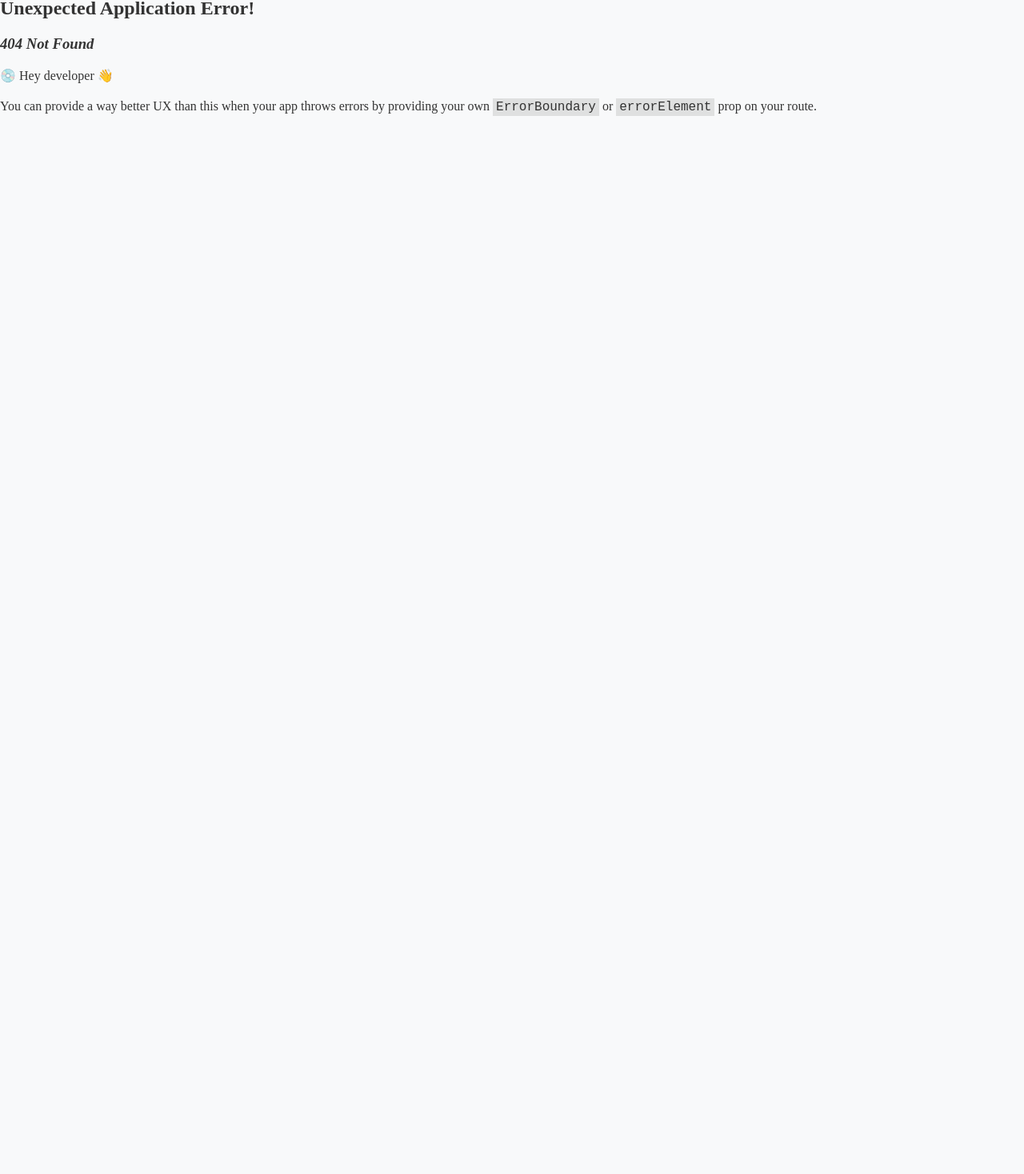
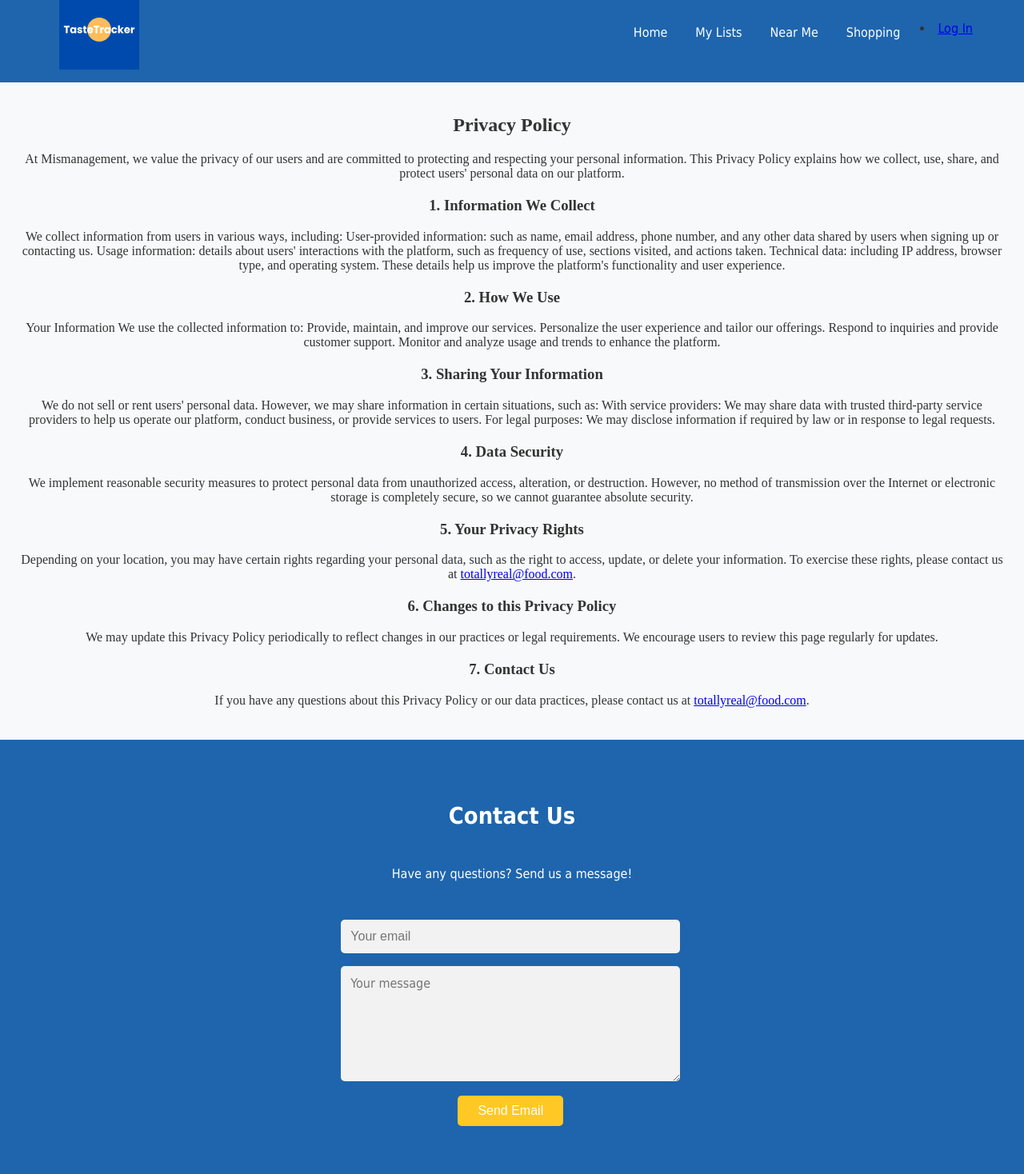
Before and after one commit to Davopotron/Organizer-frontend, a React (Vite) app: page /PrivacyPolicy in a window 1280 px wide. Before the commit this address had no page. Shown: the part 23-1491 px from the top of the page at 80% size. Before the commit the page ends 800 px from the top, so only its background shows below. Built offline with nearby package versions, Linux system fonts and the light colour scheme.

Commit message:
changes in navbar and footer links

```diff
--- a/package.json
+++ b/package.json
@@ -15,6 +15,7 @@
     "@reduxjs/toolkit": "^2.3.0",
     "react": "^18.3.1",
     "react-dom": "^18.3.1",
+    "react-icons": "^5.3.0",
     "react-redux": "^9.1.2",
     "react-router-dom": "^6.27.0"
   },
--- a/src/app/App.jsx
+++ b/src/app/App.jsx
@@ -2,6 +2,7 @@ import React from 'react';
 import {BrowserRouter as Router, Route, Routes} from 'react-router-dom';
 import Footer from '../layout/Footer';
 import About from './features/about';
+import Contact from '/features/Contact';
 
 function App() {
   return (
@@ -12,6 +13,10 @@ function App() {
             path='./features/about'
             element={<About />}
           />
+          <Route
+            path='./features/Contact'
+            element={<Contact />}
+          />
           {/* Add more routes here if needed */}
         </Routes>
         <Footer />
--- a/src/features/About.jsx
+++ b/src/features/About.jsx
@@ -29,7 +29,9 @@ function About() {
         want to inspire you to create delicious meals and help you keep track of
         all the ingredients and recipes you love.
       </p>
-      <p>Let #TasteTracker be your companion in the kitchen – happy cooking!</p>
+      <h3>
+        Let #TasteTracker be your companion in the kitchen – happy cooking!{' '}
+      </h3>
     </div>
   );
 }
--- /dev/null
+++ b/src/features/Contact.jsx
@@ -0,0 +1,79 @@
+import React from 'react';
+import {FaLinkedin} from 'react-icons/fa';
+
+function Contact() {
+  return (
+    <div style={{padding: '20px', textAlign: 'center'}}>
+      <h2>Contact Us</h2>
+      <p>
+        We would love to hear from you. Please send us a message with any
+        questions or feedback.
+      </p>
+      <div>
+        <p>Connect with us:</p>
+
+        {/* LinkedIn icon for Marina */}
+        <div style={{marginBottom: '10px'}}>
+          <a
+            href='https://www.linkedin.com/in/marina-alvarado23'
+            target='_blank'
+            rel='noopener noreferrer'
+            style={{fontSize: '30px', color: '#0077b5', textDecoration: 'none'}}
+          >
+            <FaLinkedin /> Marina Alvarado
+          </a>
+        </div>
+
+        {/* LinkedIn icon for Joy */}
+        <div style={{marginBottom: '10px'}}>
+          <a
+            href='https://www.linkedin.com/in/joy-sykes-0ab439aa'
+            target='_blank'
+            rel='noopener noreferrer'
+            style={{fontSize: '30px', color: '#0077b5', textDecoration: 'none'}}
+          >
+            <FaLinkedin /> Joy Harrington
+          </a>
+        </div>
+
+        {/* LinkedIn icon for David */}
+        <div style={{marginBottom: '10px'}}>
+          <a
+            href='https://www.linkedin.com/in/david-opotowsky-6711546bgohosp'
+            target='_blank'
+            rel='noopener noreferrer'
+            style={{fontSize: '30px', color: '#0077b5', textDecoration: 'none'}}
+          >
+            <FaLinkedin /> David Opotowsky
+          </a>
+        </div>
+
+        {/* LinkedIn icon for Robert */}
+        <div style={{marginBottom: '10px'}}>
+          <a
+            href='https://www.linkedin.com/in/robbyderieux/'
+            target='_blank'
+            rel='noopener noreferrer'
+            style={{fontSize: '30px', color: '#0077b5', textDecoration: 'none'}}
+          >
+            <FaLinkedin /> Robert DeRieux
+          </a>
+        </div>
+
+        {/* LinkedIn icon for Alexis */}
+        <div style={{marginBottom: '10px'}}>
+          <a
+            href='https://www.linkedin.com/in/alexis-sushko-27a512329/' // Replace with the actual URL
+            target='_blank'
+            rel='noopener noreferrer'
+            style={{fontSize: '30px', color: '#0077b5', textDecoration: 'none'}}
+          >
+            <FaLinkedin /> Alexis Sushko
+          </a>
+        </div>
+      </div>
+    </div>
+  );
+}
+
+export default Contact;
--- /dev/null
+++ b/src/features/PrivacyPolicy.jsx
@@ -0,0 +1,70 @@
+import React from 'react';
+
+function PrivacyPolicy() {
+  return (
+    <div style={{padding: '20px', textAlign: 'center'}}>
+      <h2>Privacy Policy</h2>
+      <p>
+        At Mismanagement, we value the privacy of our users and are committed to
+        protecting and respecting your personal information. This Privacy Policy
+        explains how we collect, use, share, and protect users' personal data on
+        our platform.
+      </p>
+      <h3>1. Information We Collect </h3>
+      <p>
+        We collect information from users in various ways, including:
+        User-provided information: such as name, email address, phone number,
+        and any other data shared by users when signing up or contacting us.
+        Usage information: details about users' interactions with the platform,
+        such as frequency of use, sections visited, and actions taken. Technical
+        data: including IP address, browser type, and operating system. These
+        details help us improve the platform's functionality and user
+        experience.
+      </p>
+      <h3>2. How We Use </h3>
+      <p>
+        Your Information We use the collected information to: Provide, maintain,
+        and improve our services. Personalize the user experience and tailor our
+        offerings. Respond to inquiries and provide customer support. Monitor
+        and analyze usage and trends to enhance the platform.
+      </p>
+      <h3>3. Sharing Your Information </h3>
+      <p>
+        We do not sell or rent users' personal data. However, we may share
+        information in certain situations, such as: With service providers: We
+        may share data with trusted third-party service providers to help us
+        operate our platform, conduct business, or provide services to users.
+        For legal purposes: We may disclose information if required by law or in
+        response to legal requests.
+      </p>
+      <h3>4. Data Security </h3>
+      <p>
+        We implement reasonable security measures to protect personal data from
+        unauthorized access, alteration, or destruction. However, no method of
+        transmission over the Internet or electronic storage is completely
+        secure, so we cannot guarantee absolute security.
+      </p>
+      <h3>5. Your Privacy Rights </h3>
+      <p>
+        Depending on your location, you may have certain rights regarding your
+        personal data, such as the right to access, update, or delete your
+        information. To exercise these rights, please contact us at{' '}
+        <a href='mailto:totallyreal@food.com'>totallyreal@food.com</a>.
+      </p>
+      <h3>6. Changes to this Privacy Policy</h3>
+      <p>
+        We may update this Privacy Policy periodically to reflect changes in our
+        practices or legal requirements. We encourage users to review this page
+        regularly for updates.
+      </p>
+      <h3>7. Contact Us </h3>
+      <p>
+        If you have any questions about this Privacy Policy or our data
+        practices, please contact us at{' '}
+        <a href='mailto:totallyreal@food.com'>totallyreal@food.com</a>.
+      </p>
+    </div>
+  );
+}
+
+export default PrivacyPolicy;
--- /dev/null
+++ b/src/features/TermsOfService.jsx
@@ -0,0 +1,85 @@
+import React from 'react';
+
+function TermsOfService() {
+  return (
+    <div
+      style={{
+        padding: '20px',
+        textAlign: 'left',
+        maxWidth: '800px',
+        margin: '0 auto',
+      }}
+    >
+      <h2>Terms of Service</h2>
+      <p>Last updated: Nov, 2024</p>
+
+      <h3>1. Acceptance of Terms</h3>
+      <p>
+        By using the TasteTracker app, you agree to comply with and be bound by
+        these Terms of Service.
+      </p>
+
+      <h3>2. User Accounts</h3>
+      <p>
+        To access some features of the App, you may need to create a user
+        account. You are responsible for maintaining the confidentiality of your
+        account information, including your password, and for all activities
+        that occur under your account.
+      </p>
+
+      <h3>3. Use of the App</h3>
+      <p>
+        The App is intended for personal, non-commercial use only. You agree not
+        to misuse the App by violating any laws, interfering with its
+        operations, or attempting to gain unauthorized access to our systems.
+      </p>
+
+      <h3>4. Content and Intellectual Property</h3>
+      <p>
+        All content on the App, including but not limited to text, images,
+        logos, and software, is the property of TasteTracker or its licensors
+        and is protected by intellectual property laws. You may not reproduce,
+        distribute, or create derivative works of this content without
+        permission.
+      </p>
+
+      <h3>5. Limitation of Liability</h3>
+      <p>
+        TasteTracker will not be liable for any damages arising from your use or
+        inability to use the App. This includes, but is not limited to,
+        indirect, incidental, punitive, or consequential damages, even if we
+        have been advised of the possibility of such damages.
+      </p>
+
+      <h3>6. Privacy Policy</h3>
+      <p>
+        Your privacy is important to us. Please review our{' '}
+        <a href='/privacy-policy'>Privacy Policy</a> to understand how we
+        collect, use, and protect your information.
+      </p>
+
+      <h3>7. Termination</h3>
+      <p>
+        We reserve the right to terminate or suspend your access to the App at
+        our sole discretion, without prior notice, for conduct that we believe
+        violates these Terms of Service or is harmful to other users.
+      </p>
+
+      <h3>8. Modifications to Terms</h3>
+      <p>
+        We may update these Terms of Service from time to time. We will notify
+        you of any changes by posting the new Terms of Service on this page.
+        Your continued use of the App after any changes signifies your
+        acceptance of the revised terms.
+      </p>
+
+      <h3>9. Contact Us</h3>
+      <p>
+        If you have any questions about these Terms, please contact us at{' '}
+        <a href='mailto:totallyreal@food.com'>totallyreal@food.com</a>.
+      </p>
+    </div>
+  );
+}
+
+export default TermsOfService;
--- a/src/layout/Footer.jsx
+++ b/src/layout/Footer.jsx
@@ -54,9 +54,9 @@ function Footer() {
         </form>
         <div className='footer-links'>
           <Link to='/about'>About Us</Link>
-          <a href='#'>Contact</a>
-          <a href='#'>Privacy Policy</a>
-          <a href='#'>Terms of Service</a>
+          <Link to='/contact'>Contact</Link>
+          <Link to='/PrivacyPolicy'>Privacy Policy</Link>
+          <Link to='/TermsOfService'>Terms of Service</Link>
         </div>
 
         <div className='footer-links'>
--- a/src/layout/Navbar.jsx
+++ b/src/layout/Navbar.jsx
@@ -1,7 +1,8 @@
-import { NavLink, useNavigate } from "react-router-dom";
-import { useSelector, useDispatch } from "react-redux";
-import { logout } from "../features/auth/authSlice";
-import "./navbar.css";
+import {NavLink, useNavigate} from 'react-router-dom';
+import {useSelector, useDispatch} from 'react-redux';
+import {logout} from '../features/auth/authSlice';
+import './navbar.css';
+import logo from '/public/logo.svg';
 
 function Navbar() {
   const navigate = useNavigate();
@@ -11,40 +12,50 @@ function Navbar() {
 
   const attemptLogout = async () => {
     await dispatch(logout());
-    navigate("/");
+    navigate('/');
   };
 
   return (
-    <nav className="navbar">
-      <div className="navbar-left">
-        <li className="navbar-left-logo">
-          <NavLink to="/">TasteTracker</NavLink>
+    <nav className='navbar'>
+      <div className='navbar-left'>
+        <NavLink
+          to='/'
+          className='navbar-left-logo'
+        >
+          <img
+            src={logo}
+            alt='TasteTracker Logo'
+            className='logo-image'
+          />
+        </NavLink>
+      </div>
+      <menu className='navbar-right'>
+        <li className='navbar-line'>
+          <NavLink to='/'>Home</NavLink>
         </li>
-      </div>
-      <menu className="navbar-right">
-        <li className="navbar-line">
-          <NavLink to="/">Home</NavLink>
+        <li className='navbar-line'>
+          <NavLink to='/MyList'>My Lists</NavLink>
         </li>
-        <li className="navbar-line">
-          <NavLink to="/MyList">My Lists</NavLink>
+        <li className='navbar-line'>
+          <NavLink to='/nearMe'>Near Me</NavLink>
         </li>
-        <li className="navbar-line">
-          <NavLink to="/nearMe">Near Me</NavLink>
-        </li>
-        <li className="navbar-line">
-          <NavLink to="/shopping">Shopping</NavLink>
+        <li className='navbar-line'>
+          <NavLink to='/shopping'>Shopping</NavLink>
         </li>
         {token ? (
           <>
-            <li className="navbar-line">
-              <a href="#" onClick={attemptLogout}>
+            <li className='navbar-line'>
+              <a
+                href='#'
+                onClick={attemptLogout}
+              >
                 Log Out
               </a>
             </li>
           </>
         ) : (
           <li>
-            <NavLink to="/users/login">Log In</NavLink>
+            <NavLink to='/users/login'>Log In</NavLink>
           </li>
         )}
       </menu>
--- a/src/layout/navbar.css
+++ b/src/layout/navbar.css
@@ -10,6 +10,11 @@
   color: var(--text-color); /* Sets link color to white as defined in :root */
   text-decoration: none;
   font-family: Tahoma, sans-serif;
+}
+
+.logo-image {
+  width: 100px; /* Adjust the size of your logo */
+  height: auto;
 }
 
 .navbar a:visited {
--- a/src/router.jsx
+++ b/src/router.jsx
@@ -10,6 +10,9 @@ import ListItems from './features/listItems/ListItems';
 import NearMe from './features/NearMe';
 import Shopping from './features/Shopping';
 import About from './features/about';
+import Contact from './features/contact';
+import PrivacyPolicy from './features/PrivacyPolicy';
+import TermsOfService from './features/TermsOfService';
 
 const router = createBrowserRouter([
   {
@@ -26,6 +29,9 @@ const router = createBrowserRouter([
       {path: '/nearMe', element: <NearMe />},
       {path: '/shopping', element: <Shopping />},
       {path: '/About', element: <About />},
+      {path: '/Contact', element: <Contact />},
+      {path: '/PrivacyPolicy', element: <PrivacyPolicy />},
+      {path: '/TermsOfService', element: <TermsOfService />},
     ],
   },
 ]);
```
Also changed, not shown: 1 other file (tests, documents, lock files or other folders).
